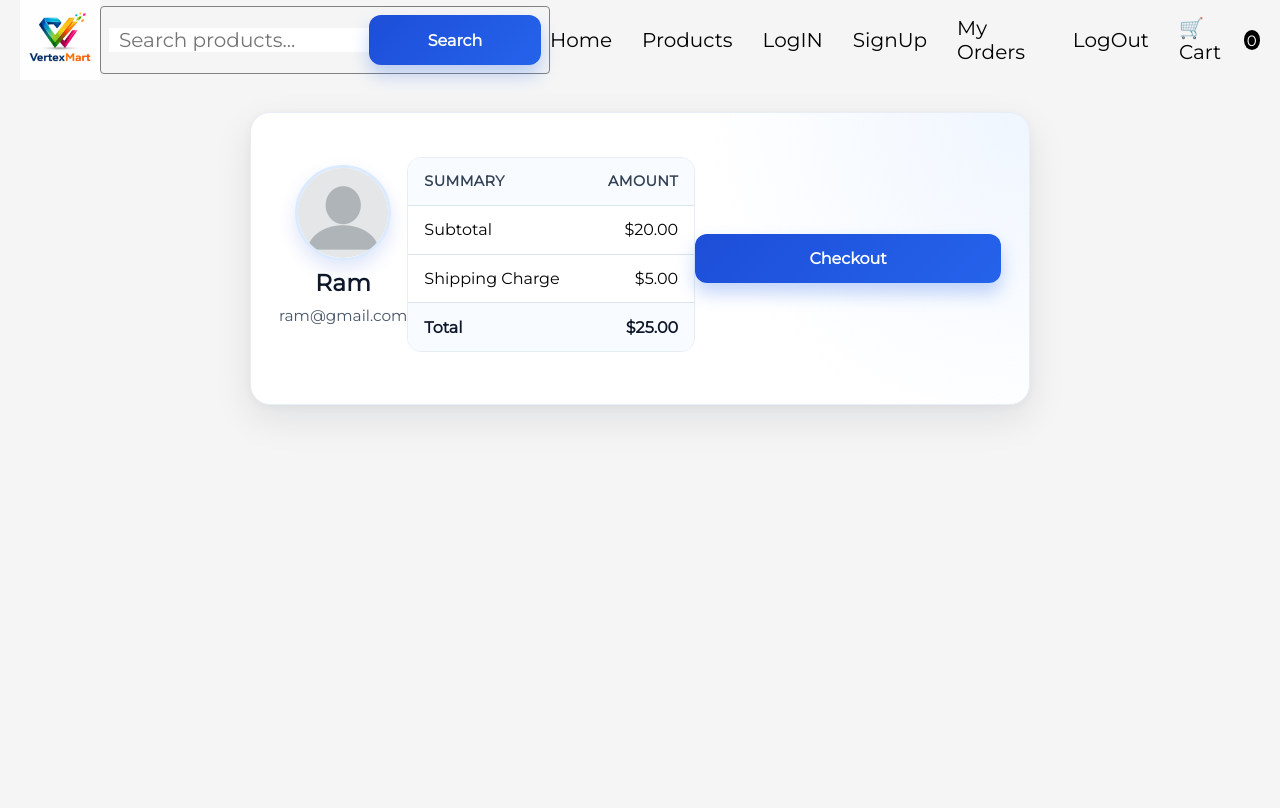
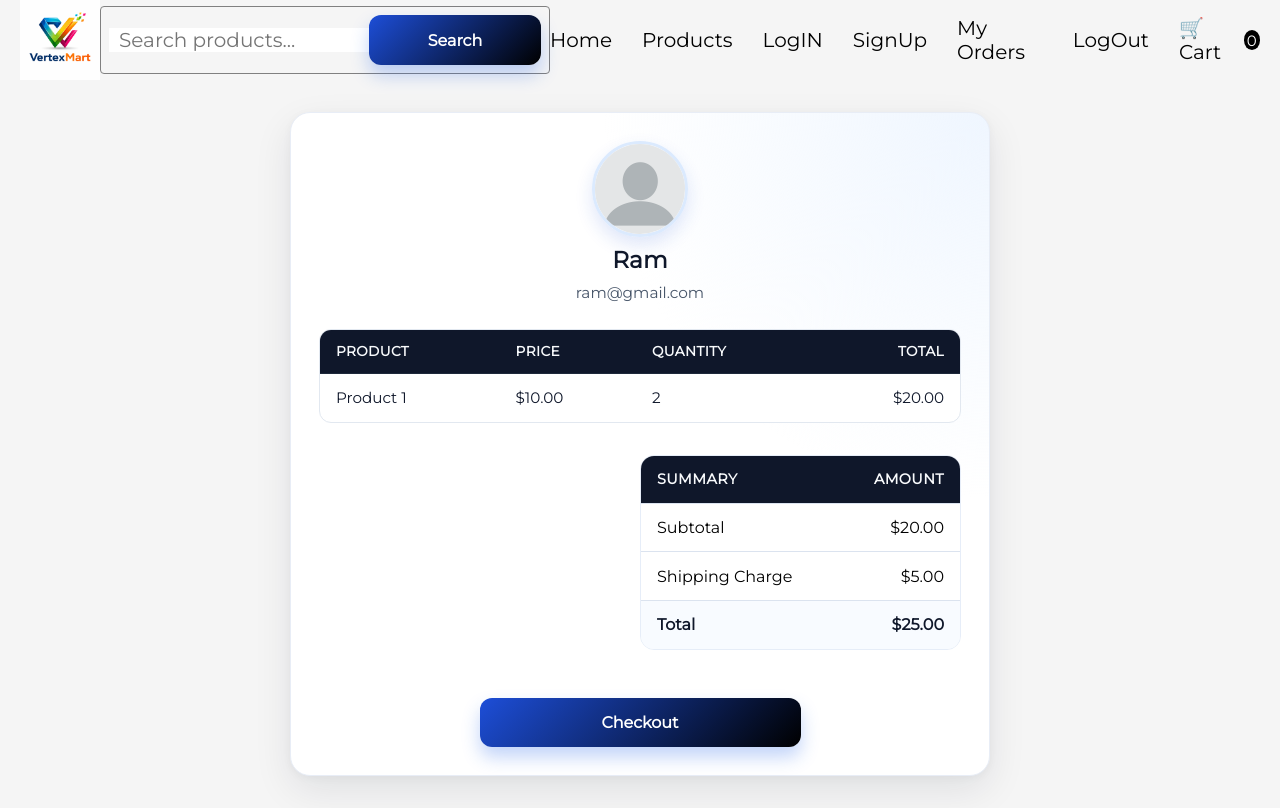
Before and after one commit to naveen777-github/VertexMart, a React (Vite) app: page / in a window 1280 px wide. Built offline with nearby package versions, Linux system fonts and the light colour scheme.

Commit message:
Upadted -m cart page

```diff
--- a/src/components/Cart/CartPage.css
+++ b/src/components/Cart/CartPage.css
@@ -3,12 +3,14 @@
   --cart-subtle: #475569;
   --cart-line: #dbe3ef;
   --cart-bg: #ffffff;
+  --cart-heading-bg: #0f172a;
+  --cart-heading-text: #f8fafc;
   --cart-accent: #1d4ed8;
   --cart-accent-dark: #1e40af;
 }
 
 .cart-page {
-  width: min(92%, 780px);
+  width: min(92%, 700px);
   margin: 2rem auto;
   padding: 1.75rem;
   border: 1px solid #e8edf6;
@@ -52,8 +54,12 @@
   font-size: 0.96rem;
 }
 
+.cart-container {
+  justify-content: right;
+}
+
 .cart-table {
-  width: 100%;
+  width: 50%;
   border-collapse: separate;
   border-spacing: 0;
   overflow: hidden;
@@ -76,12 +82,18 @@
 }
 
 .cart-table thead th {
-  background: #f8fbff;
-  color: #334155;
+  background: var(--cart-heading-bg);
+  color: var(--cart-heading-text);
   font-size: 0.9rem;
   font-weight: 700;
   letter-spacing: 0.03em;
   text-transform: uppercase;
+}
+
+.cart-page .common-table thead th {
+  background: var(--cart-heading-bg);
+  color: var(--cart-heading-text);
+  border-bottom: 1px solid #1e293b;
 }
 
 .cart-table tbody tr:not(.cart-table__total):hover {
@@ -98,14 +110,19 @@
   background: #f8fbff;
   border-bottom: none;
 }
+.checkout-container {
+  justify-content: center;
+  margin-top: 1.5rem;
+}
 
 .search-button {
   flex-direction: row;
-  width: 100%;
+  justify-content: center;
+  width: 50%;
   padding: 0.95rem 1rem;
   border: none;
   border-radius: 12px;
-  background: linear-gradient(135deg, var(--cart-accent), #2563eb);
+  background: linear-gradient(135deg, var(--cart-accent), black);
   color: #ffffff;
   font-size: 1rem;
   font-weight: 700;
--- a/src/components/Cart/CartPage.jsx
+++ b/src/components/Cart/CartPage.jsx
@@ -1,6 +1,7 @@
 import React from "react";
 import "./CartPage.css";
 import user from "../../assets/user.webp";
+import { Table } from "../Common/Table.jsx";
 
 const CartPage = () => {
   const profile = {
@@ -21,13 +22,19 @@ const CartPage = () => {
   ];
 
   return (
-    <section className="align-center cart-page">
+    <section className="cart-page">
       <div className="cart-page__container">
         <img src={user} alt={`${profile.name} profile`} />
         <h1 className="user_profile">{profile.name}</h1>
         <p className="user_email">{profile.email}</p>
       </div>
 
+      <Table
+        headings={["Product", "Price", "Quantity", "Total"]}
+        rows={[["Product 1", "$10.00", "2", "$20.00"]]}
+      />
+
+      <div className=" align-center  cart-container">
         <table className="cart-table">
           <thead>
             <tr>
@@ -44,8 +51,10 @@ const CartPage = () => {
             ))}
           </tbody>
         </table>
-
+      </div>
+      <div className="align-center checkout-container">
         <button className="search-button">Checkout</button>
+      </div>
     </section>
   );
 };
--- /dev/null
+++ b/src/components/Common/Table.css
@@ -0,0 +1,50 @@
+.common-table {
+  width: 100%;
+  border-collapse: separate;
+  border-spacing: 0;
+  border: 1px solid #e2e8f0;
+  border-radius: 12px;
+  overflow: hidden;
+  background-color: #ffffff;
+  margin: 1rem 0;
+}
+
+.common-table thead th {
+  padding: 0.85rem 1rem;
+  text-align: left;
+  font-size: 0.85rem;
+  font-weight: 700;
+  letter-spacing: 0.03em;
+  text-transform: uppercase;
+  color: #334155;
+  background: #f8fafc;
+  border-bottom: 1px solid #e2e8f0;
+}
+
+.common-table tbody td {
+  padding: 0.9rem 1rem;
+  font-size: 0.95rem;
+  color: #0f172a;
+  border-bottom: 1px solid #eef2f7;
+}
+
+.common-table tbody tr:last-child td {
+  border-bottom: none;
+}
+
+.common-table tbody tr:hover {
+  background-color: #f8fafc;
+}
+
+.common-table th:last-child,
+.common-table td:last-child {
+  text-align: right;
+}
+
+@media (max-width: 640px) {
+  .common-table thead th,
+  .common-table tbody td {
+    padding: 0.75rem 0.7rem;
+    font-size: 0.9rem;
+  }
+}
--- /dev/null
+++ b/src/components/Common/Table.jsx
@@ -0,0 +1,26 @@
+import React from "react";
+
+import "./Table.css";
+
+export const Table = ({ headings, rows }) => {
+  return (
+    <table className="common-table">
+      <thead>
+        <tr>
+          {headings.map((heading, index) => (
+            <th key={index}>{heading}</th>
+          ))}
+        </tr>
+      </thead>
+      <tbody>
+        {rows.map((row, rowIndex) => (
+          <tr key={rowIndex}>
+            {row.map((cell, cellIndex) => (
+              <td key={cellIndex}>{cell}</td>
+            ))}
+          </tr>
+        ))}
+      </tbody>
+    </table>
+  );
+};
```
Lines whose indentation alone changed are shown as unchanged.
